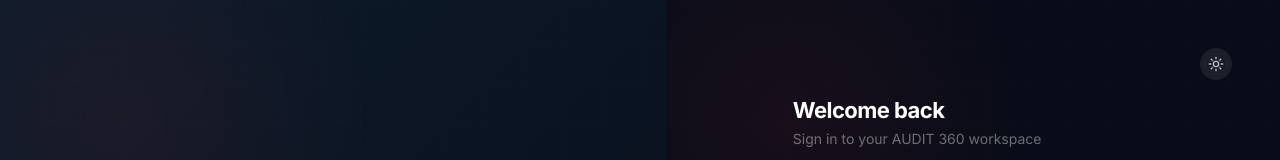
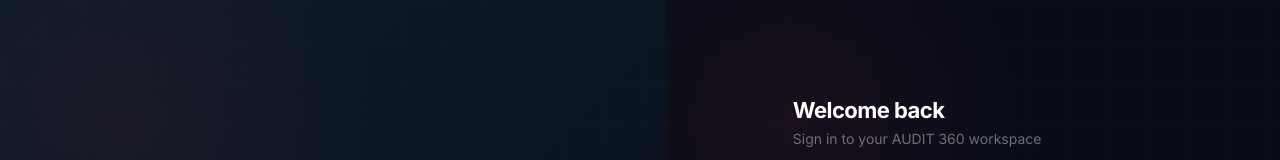
Before and after one commit to jibinkallyat21-cmyk/Audixa, a React (Vite) app: page /login in a window 1280 px wide. Shown: the top 160 px of the page. Built offline with nearby package versions, Linux system fonts and the light colour scheme.

Commit message:
remove: theme toggle from login page
Co-Authored-By: Claude Sonnet 4.6 <noreply@anthropic.com>
Claude-Session: https://claude.ai/code/session_01GGc8ZLXBu4aA3q37paJcXM

```diff
--- a/src/pages/auth/Login.jsx
+++ b/src/pages/auth/Login.jsx
@@ -3,7 +3,6 @@ import { useNavigate, Link } from 'react-router-dom'
 import { motion } from 'framer-motion'
 import PageTransition from '../../components/shared/PageTransition'
 import { AnalytixMark } from '../../components/shared/AnalytixLogo'
-import ThemeToggle from '../../components/shared/ThemeToggle'
 import { useTheme } from '../../context/ThemeContext'
 import { ROLES, ROLE_ORDER } from '../../data/sampleData'
 
@@ -200,10 +199,6 @@ export default function Login() {
             </button>
           )}
 
-          <div className="absolute right-6 top-6 z-10 lg:right-12 lg:top-12">
-            <ThemeToggle variant={isDark ? 'dark' : 'light'} />
-          </div>
-
           <div className="relative z-10 flex flex-1 items-center justify-center p-8 lg:p-12">
             <div className="w-full max-w-[360px]">
 
```
